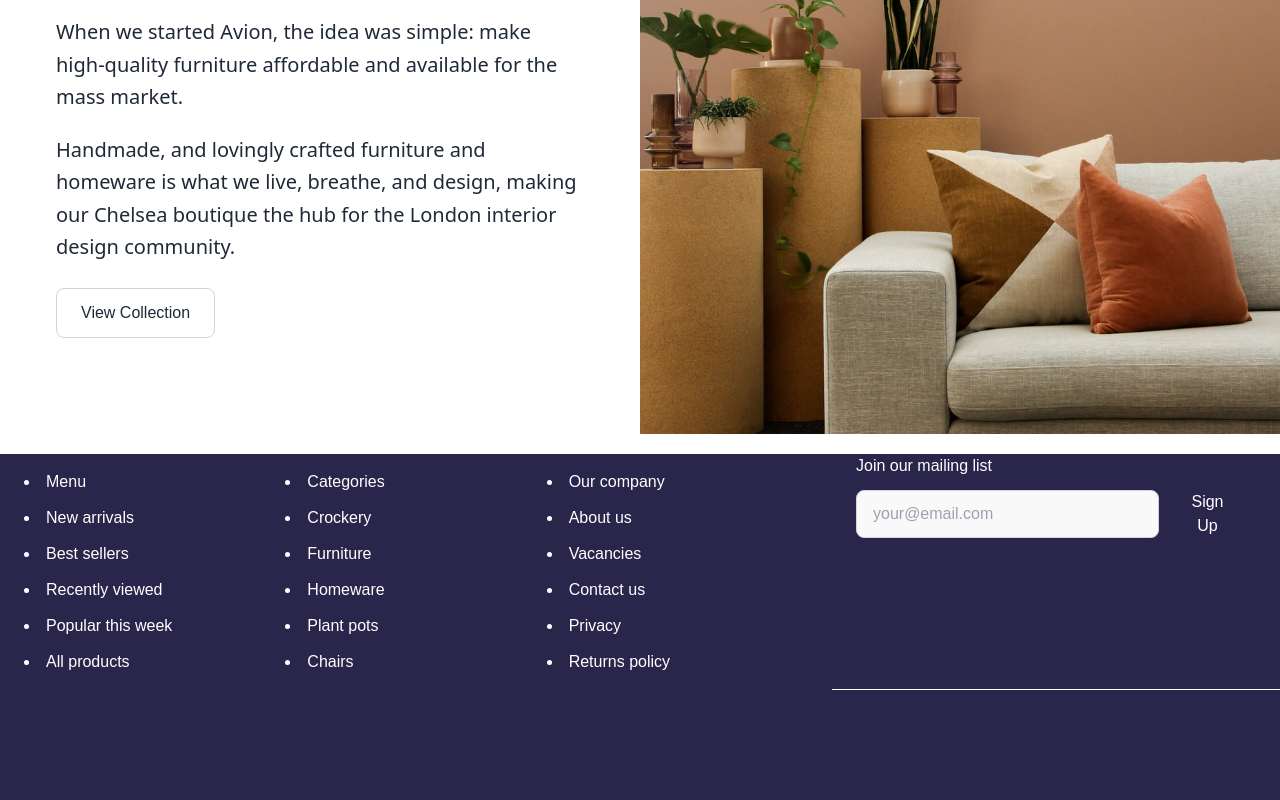
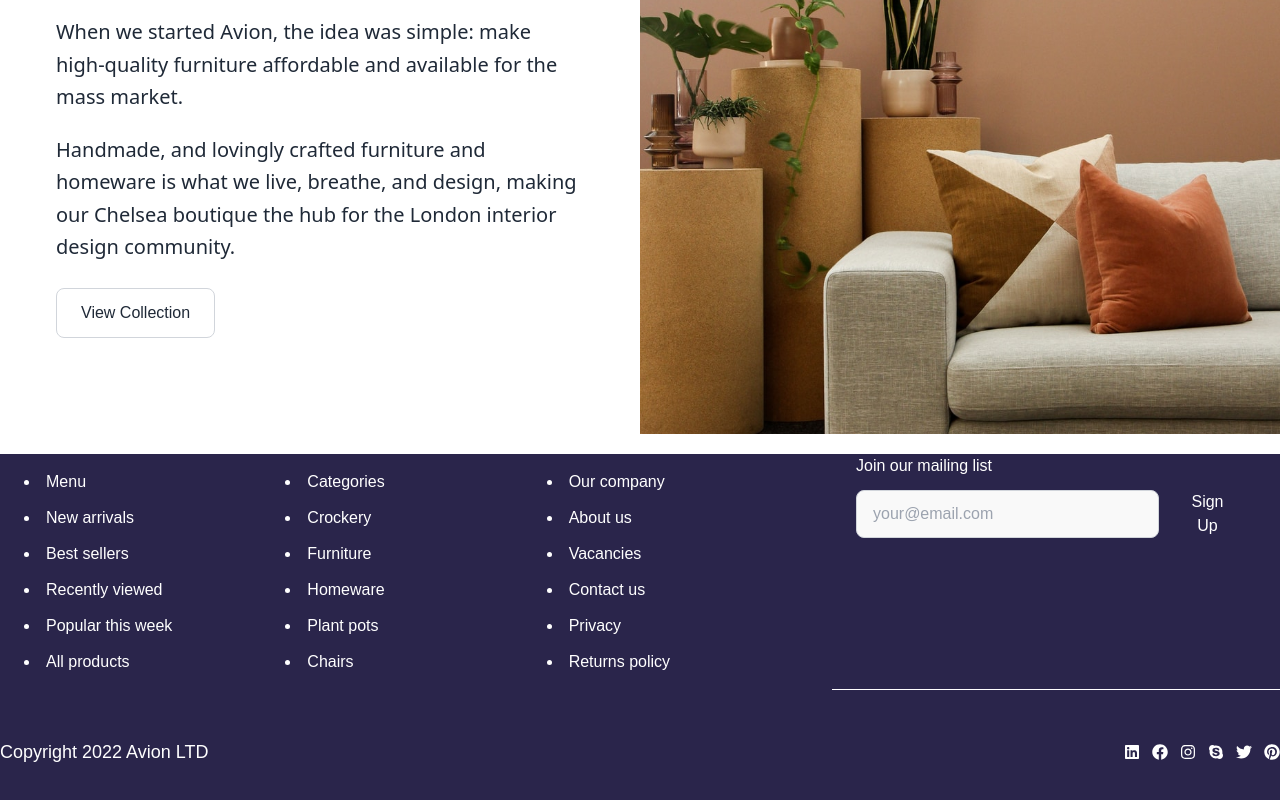
Before and after one commit to saadahmedacademy/Hackathon-funiture-website, a Next.js app in the folder furniture-web/: page / in a window 1280 px wide. Shown: the part 3223-4023 px from the top of the page. Built offline with nearby package versions, Linux system fonts and the light colour scheme.

Commit message:
Add more code.

```diff
--- a/furniture-web/components/Footer.tsx
+++ b/furniture-web/components/Footer.tsx
@@ -1,4 +1,5 @@
 import react from 'react'
+import { FaFacebook, FaInstagram, FaLinkedin, FaPinterest, FaSkype, FaTwitter } from 'react-icons/fa'
 
 export const Footer = () => {
     return (
@@ -49,7 +50,17 @@ export const Footer = () => {
         </div>
                  </div>
            </main>
-            <div className="w-full py-12 flex justify-between items-center"></div>
+            <div className="w-full py-12 flex justify-between items-center">
+                <p className="text-lg">Copyright 2022 Avion LTD</p>
+                <div className="flex items-center gap-3">
+                <FaLinkedin />
+                <FaFacebook />
+                <FaInstagram />
+                <FaSkype />
+                <FaTwitter />
+                <FaPinterest />
+                </div>
+            </div>
         </footer>
        </>
     )
```
